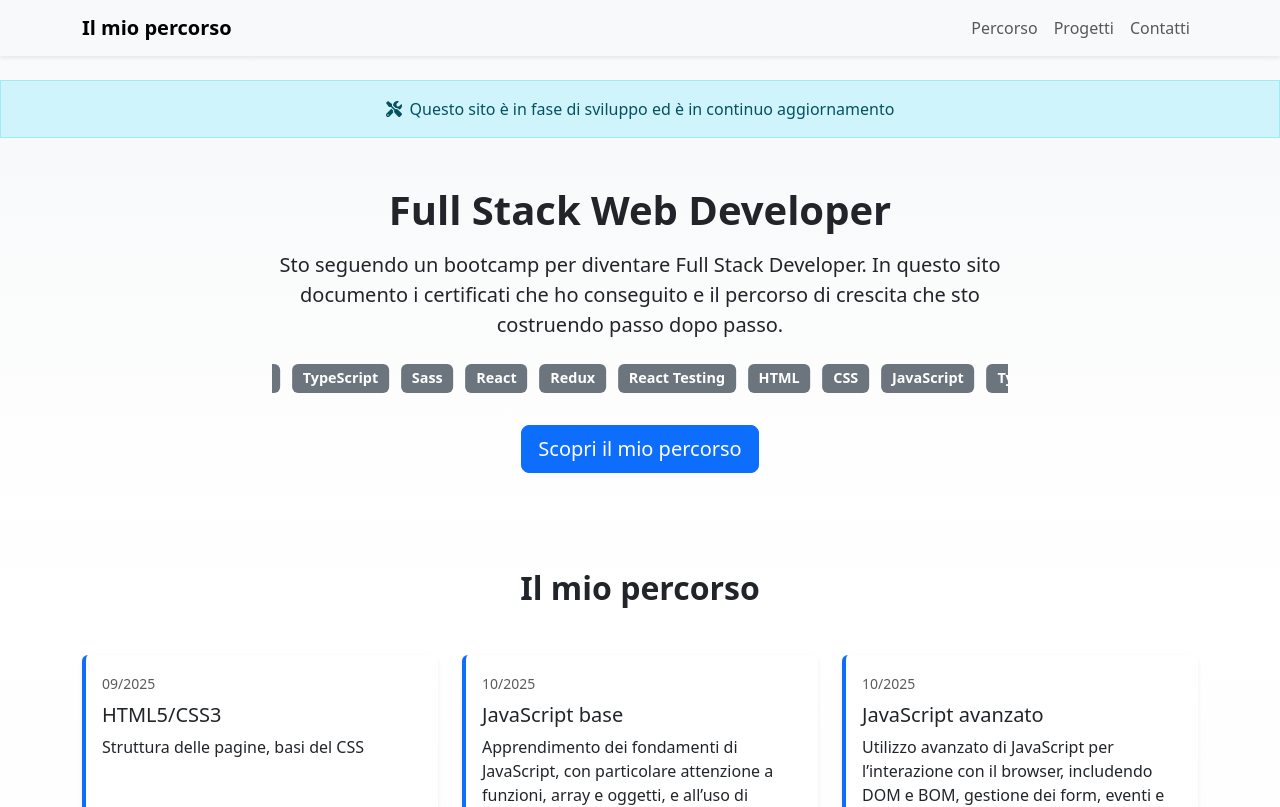
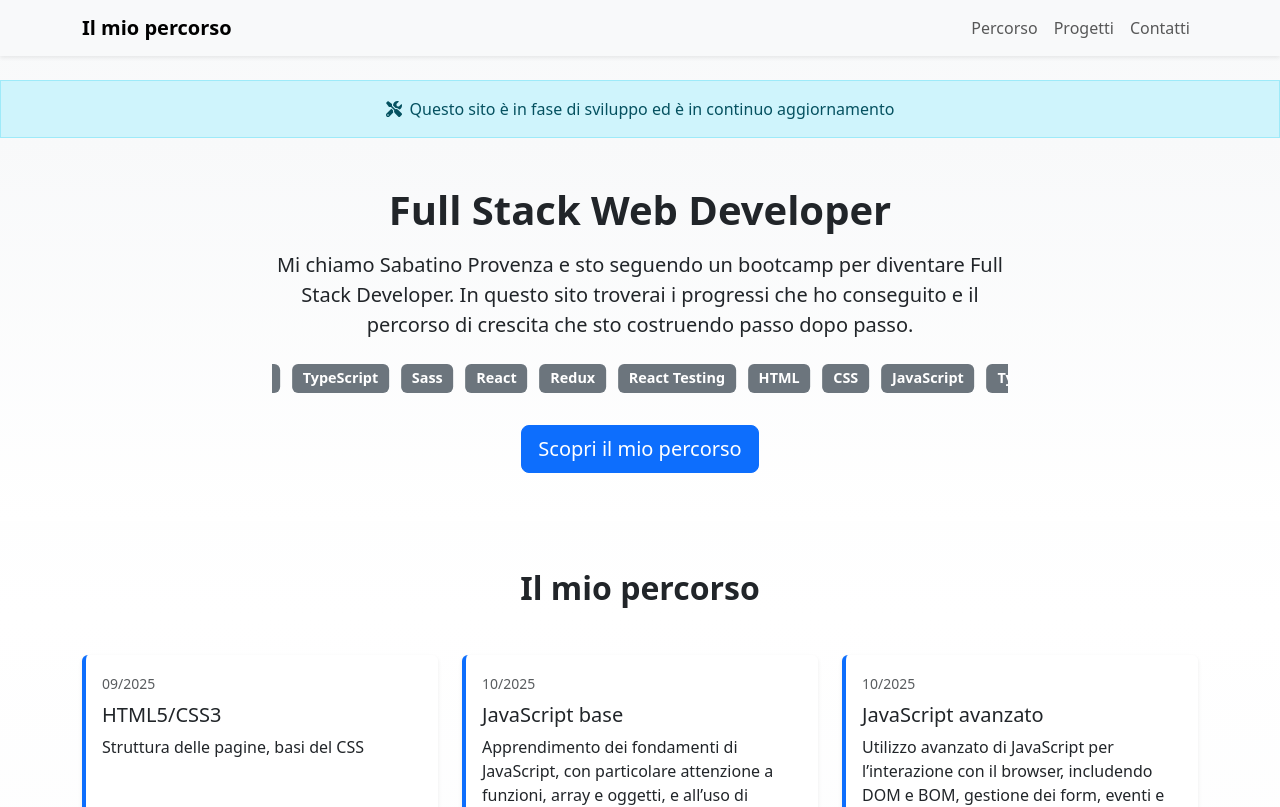
Before and after one commit to SabatinoProvenza/sito-portfolio, a React (Vite) app: page / in a window 1280 px wide. Shown: the top 807 px of the page. Built offline with nearby package versions, Linux system fonts and the light colour scheme.

Commit message:
updates bio in hero-section

```diff
--- a/src/components/Hero.jsx
+++ b/src/components/Hero.jsx
@@ -9,9 +9,10 @@ export default function Hero() {
             <h1 className="fw-bold mb-3">Full Stack Web Developer</h1>
 
             <p className="lead mb-4">
-              Sto seguendo un bootcamp per diventare Full Stack Developer. In
-              questo sito documento i certificati che ho conseguito e il
-              percorso di crescita che sto costruendo passo dopo passo.
+              Mi chiamo Sabatino Provenza e sto seguendo un bootcamp per
+              diventare Full Stack Developer. In questo sito troverai i
+              progressi che ho conseguito e il percorso di crescita che sto
+              costruendo passo dopo passo.
             </p>
 
             <div className="tech-marquee">
```
